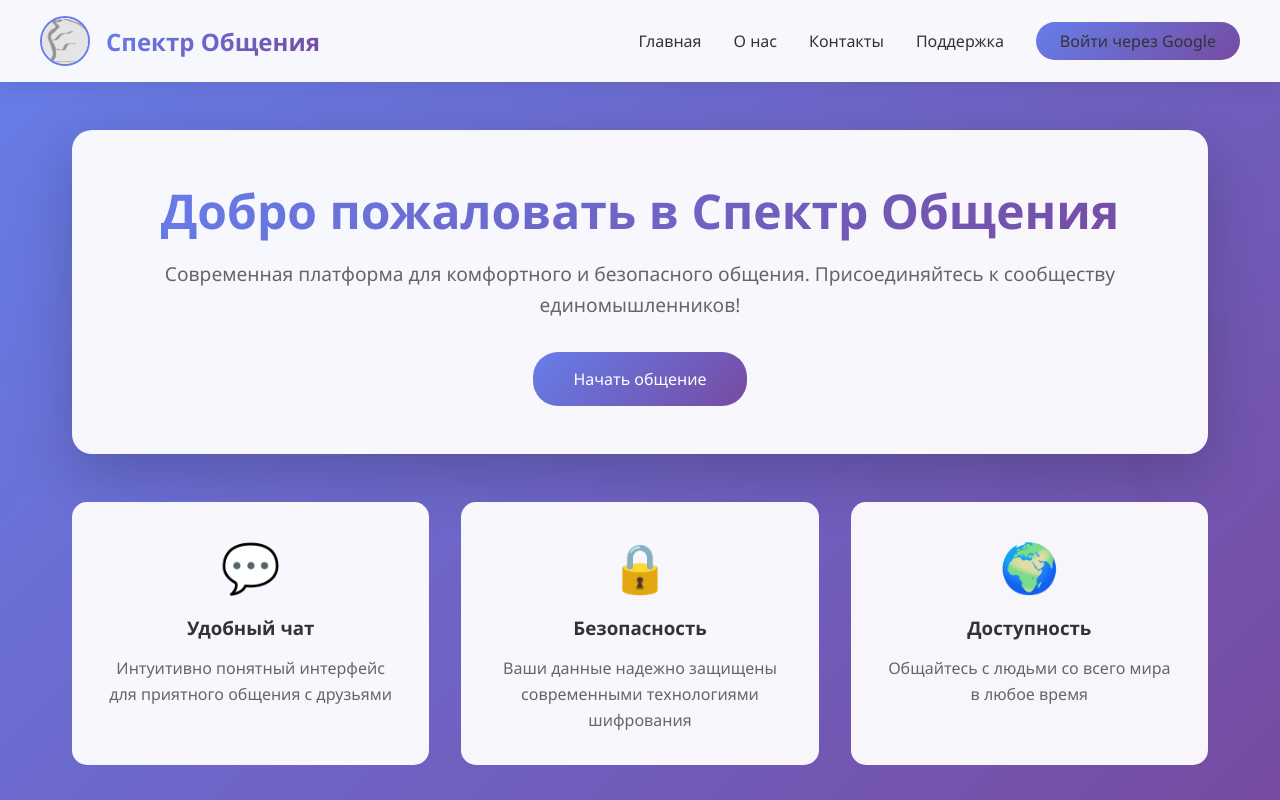
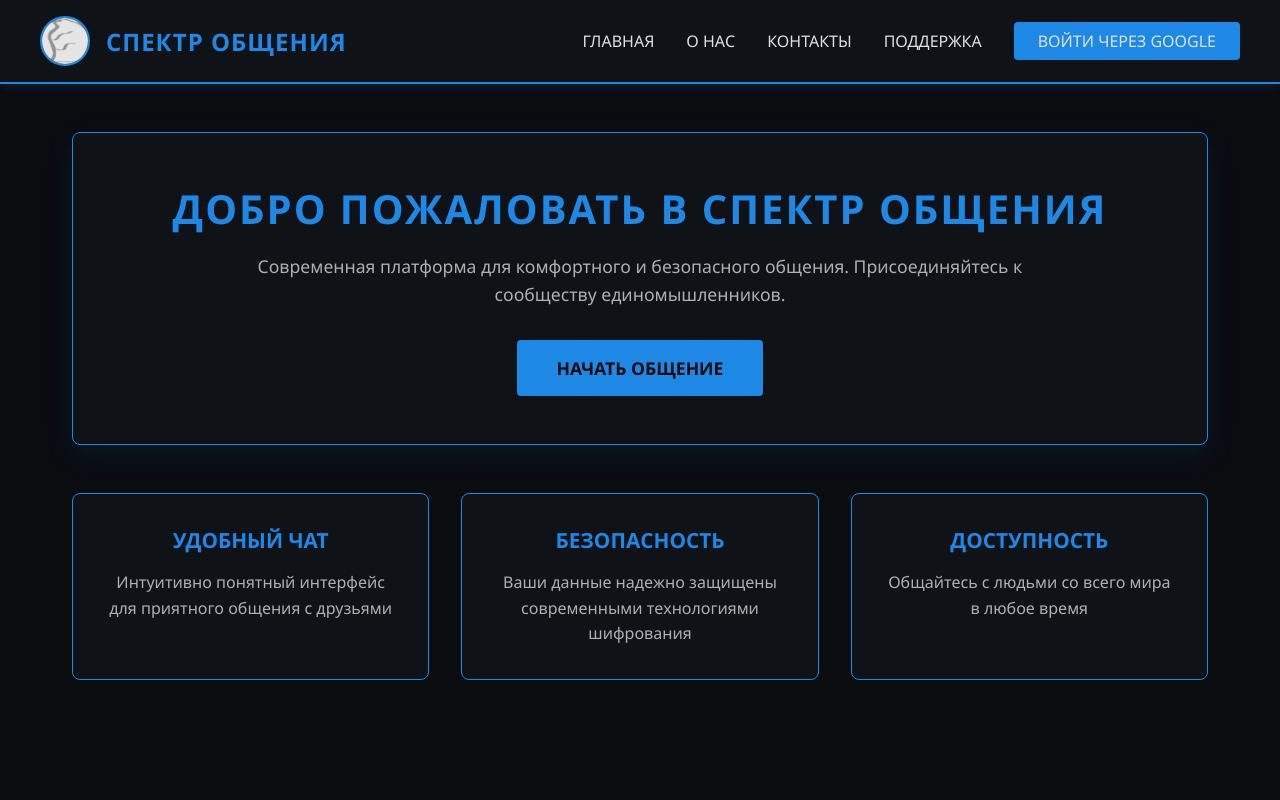
Before and after one commit to zenorvin-a11y/Spectrum-of-communication-3.0, a Flask app: page / in a window 1280 px wide. Run offline with Flask 3, Linux system fonts and the light colour scheme.

Commit message:
Update glavnaya.html

```diff
--- a/templates/glavnaya.html
+++ b/templates/glavnaya.html
@@ -13,18 +13,19 @@
 
         body {
             font-family: 'Segoe UI', Tahoma, Geneva, Verdana, sans-serif;
-            background: linear-gradient(135deg, #667eea 0%, #764ba2 100%);
+            background-color: #0a0c10;
+            color: #e0e0e0;
             min-height: 100vh;
         }
 
         .navbar {
-            background: rgba(255, 255, 255, 0.95);
-            backdrop-filter: blur(10px);
-            box-shadow: 0 2px 20px rgba(0,0,0,0.1);
+            background-color: #0f1217;
+            border-bottom: 2px solid #1e88e5;
             padding: 1rem 2rem;
             position: sticky;
             top: 0;
             z-index: 1000;
+            box-shadow: 0 2px 10px rgba(30, 136, 229, 0.2);
         }
 
         .nav-container {
@@ -46,15 +47,15 @@
             width: 50px;
             border-radius: 50%;
             object-fit: cover;
-            border: 2px solid #667eea;
+            border: 2px solid #1e88e5;
         }
 
         .logo span {
             font-size: 1.5rem;
             font-weight: bold;
-            background: linear-gradient(135deg, #667eea 0%, #764ba2 100%);
-            -webkit-background-clip: text;
-            -webkit-text-fill-color: transparent;
+            color: #1e88e5;
+            text-transform: uppercase;
+            letter-spacing: 1px;
         }
 
         .nav-links {
@@ -65,14 +66,14 @@
 
         .nav-links a {
             text-decoration: none;
-            color: #333;
+            color: #e0e0e0;
             font-weight: 500;
             transition: color 0.3s;
             position: relative;
         }
 
         .nav-links a:hover {
-            color: #667eea;
+            color: #1e88e5;
         }
 
         .nav-links a::after {
@@ -82,7 +83,7 @@
             left: 0;
             width: 0;
             height: 2px;
-            background: linear-gradient(135deg, #667eea 0%, #764ba2 100%);
+            background-color: #1e88e5;
             transition: width 0.3s;
         }
 
@@ -97,42 +98,41 @@
         }
 
         .user-name {
-            color: #667eea;
+            color: #1e88e5;
             font-weight: 500;
         }
 
         .login-btn {
-            background: linear-gradient(135deg, #667eea 0%, #764ba2 100%);
-            color: white;
+            background-color: #1e88e5;
+            color: #0a0c10;
             border: none;
             padding: 0.5rem 1.5rem;
-            border-radius: 25px;
+            border-radius: 4px;
             cursor: pointer;
-            font-weight: 500;
-            transition: transform 0.3s, box-shadow 0.3s;
+            font-weight: 600;
+            transition: background-color 0.3s, transform 0.2s;
             text-decoration: none;
         }
 
         .login-btn:hover {
+            background-color: #42a5f5;
             transform: translateY(-2px);
-            box-shadow: 0 5px 20px rgba(102, 126, 234, 0.4);
         }
 
         .logout-btn {
-            background: #ff4757;
-            color: white;
+            background-color: #424242;
+            color: #e0e0e0;
             border: none;
             padding: 0.5rem 1.5rem;
-            border-radius: 25px;
+            border-radius: 4px;
             cursor: pointer;
-            font-weight: 500;
-            transition: transform 0.3s, box-shadow 0.3s;
+            font-weight: 600;
+            transition: background-color 0.3s;
             text-decoration: none;
         }
 
         .logout-btn:hover {
-            transform: translateY(-2px);
-            box-shadow: 0 5px 20px rgba(255, 71, 87, 0.4);
+            background-color: #616161;
         }
 
         .main-content {
@@ -142,27 +142,36 @@
         }
 
         .hero {
-            background: rgba(255, 255, 255, 0.95);
-            border-radius: 20px;
+            background-color: #0f1217;
+            border: 1px solid #1e88e5;
+            border-radius: 8px;
             padding: 3rem;
-            box-shadow: 0 20px 60px rgba(0,0,0,0.2);
+            box-shadow: 0 10px 30px rgba(30, 136, 229, 0.1);
             text-align: center;
-            backdrop-filter: blur(10px);
         }
 
         .hero h1 {
-            font-size: 3rem;
-            background: linear-gradient(135deg, #667eea 0%, #764ba2 100%);
-            -webkit-background-clip: text;
-            -webkit-text-fill-color: transparent;
+            font-size: 2.5rem;
+            color: #1e88e5;
             margin-bottom: 1rem;
+            text-transform: uppercase;
+            letter-spacing: 2px;
         }
 
         .hero p {
-            font-size: 1.2rem;
-            color: #666;
+            font-size: 1.1rem;
+            color: #b0b0b0;
             margin-bottom: 2rem;
             line-height: 1.6;
+            max-width: 800px;
+            margin-left: auto;
+            margin-right: auto;
+        }
+
+        .hero .login-btn {
+            display: inline-block;
+            padding: 1rem 2.5rem;
+            font-size: 1.1rem;
         }
 
         .features {
@@ -173,41 +182,43 @@
         }
 
         .feature-card {
-            background: rgba(255, 255, 255, 0.95);
-            border-radius: 15px;
+            background-color: #0f1217;
+            border: 1px solid #1e88e5;
+            border-radius: 8px;
             padding: 2rem;
             text-align: center;
             transition: transform 0.3s, box-shadow 0.3s;
-            backdrop-filter: blur(10px);
         }
 
         .feature-card:hover {
-            transform: translateY(-10px);
-            box-shadow: 0 20px 40px rgba(0,0,0,0.2);
-        }
-
-        .feature-icon {
-            font-size: 3rem;
-            margin-bottom: 1rem;
+            transform: translateY(-5px);
+            box-shadow: 0 10px 30px rgba(30, 136, 229, 0.2);
         }
 
         .feature-card h3 {
-            color: #333;
+            color: #1e88e5;
             margin-bottom: 1rem;
+            font-size: 1.3rem;
         }
 
         .feature-card p {
-            color: #666;
+            color: #b0b0b0;
             line-height: 1.6;
         }
 
         .welcome-message {
-            background: linear-gradient(135deg, #667eea 0%, #764ba2 100%);
-            color: white;
-            padding: 1rem;
-            border-radius: 10px;
+            background-color: #0f1217;
+            border: 1px solid #1e88e5;
+            color: #e0e0e0;
+            padding: 1rem 2rem;
+            border-radius: 4px;
             margin-bottom: 2rem;
             text-align: center;
+        }
+
+        .welcome-message h2 {
+            color: #1e88e5;
+            margin-bottom: 0.5rem;
         }
 
         @media (max-width: 768px) {
@@ -231,20 +242,20 @@
     <nav class="navbar">
         <div class="nav-container">
             <div class="logo">
-                <img src="/static/logo.png" alt="Логотип">
-                <span>Спектр Общения</span>
+                <img src="/static/logo.png" alt="Логотип Спектр Общения">
+                <span>СПЕКТР ОБЩЕНИЯ</span>
             </div>
             <div class="nav-links">
-                <a href="/">Главная</a>
-                <a href="/o-nas">О нас</a>
-                <a href="/kontakty">Контакты</a>
-                <a href="/podderzhka">Поддержка</a>
+                <a href="/">ГЛАВНАЯ</a>
+                <a href="/o-nas">О НАС</a>
+                <a href="/kontakty">КОНТАКТЫ</a>
+                <a href="/podderzhka">ПОДДЕРЖКА</a>
                 <div class="user-menu">
                     {% if user %}
                         <span class="user-name">{{ user.name }}</span>
-                        <a href="/vyhod" class="logout-btn">Выйти</a>
+                        <a href="/vyhod" class="logout-btn">ВЫЙТИ</a>
                     {% else %}
-                        <a href="/login/google" class="login-btn">Войти через Google</a>
+                        <a href="/login/google" class="login-btn">ВОЙТИ ЧЕРЕЗ GOOGLE</a>
                     {% endif %}
                 </div>
             </div>
@@ -254,33 +265,30 @@
     <main class="main-content">
         {% if user %}
         <div class="welcome-message">
-            <h2>С возвращением, {{ user.name }}!</h2>
-            <p>Мы рады видеть вас снова</p>
+            <h2>С возвращением, {{ user.name }}</h2>
+            <p>Вы успешно вошли в систему</p>
         </div>
         {% endif %}
 
         <div class="hero">
-            <h1>Добро пожаловать в Спектр Общения</h1>
-            <p>Современная платформа для комфортного и безопасного общения. Присоединяйтесь к сообществу единомышленников!</p>
+            <h1>ДОБРО ПОЖАЛОВАТЬ В СПЕКТР ОБЩЕНИЯ</h1>
+            <p>Современная платформа для комфортного и безопасного общения. Присоединяйтесь к сообществу единомышленников.</p>
             {% if not user %}
-            <a href="/login/google" class="login-btn" style="display: inline-block; padding: 1rem 2.5rem;">Начать общение</a>
+            <a href="/login/google" class="login-btn">НАЧАТЬ ОБЩЕНИЕ</a>
             {% endif %}
         </div>
 
         <div class="features">
             <div class="feature-card">
-                <div class="feature-icon">💬</div>
-                <h3>Удобный чат</h3>
+                <h3>УДОБНЫЙ ЧАТ</h3>
                 <p>Интуитивно понятный интерфейс для приятного общения с друзьями</p>
             </div>
             <div class="feature-card">
-                <div class="feature-icon">🔒</div>
-                <h3>Безопасность</h3>
+                <h3>БЕЗОПАСНОСТЬ</h3>
                 <p>Ваши данные надежно защищены современными технологиями шифрования</p>
             </div>
             <div class="feature-card">
-                <div class="feature-icon">🌍</div>
-                <h3>Доступность</h3>
+                <h3>ДОСТУПНОСТЬ</h3>
                 <p>Общайтесь с людьми со всего мира в любое время</p>
             </div>
         </div>
```
